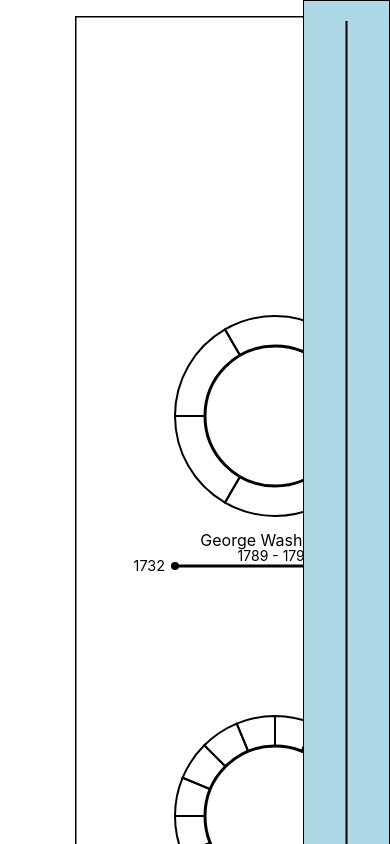
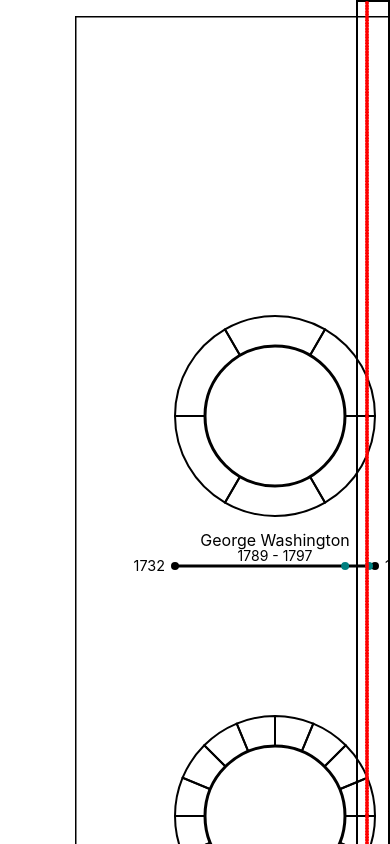
Before and after one commit to vaishalivr/US-Presidents, a Svelte app: page / in a window 390 px wide. Shown: the top 844 px of the page. Built offline with nearby package versions, Linux system fonts and the light colour scheme.

Commit message:
timeline svg made

```diff
--- a/src/components/stickyYearsDiv.svelte
+++ b/src/components/stickyYearsDiv.svelte
@@ -1,67 +1,110 @@
 <script>
   import { presidents } from "../data/presidentsData";
+  import { onMount } from "svelte";
   const currentYear = new Date().getFullYear();
   let totalDots = currentYear - $presidents[0].birthYear;
+  //let totalDots = 150;
   console.log(totalDots);
+  let svgWidth = 0;
+  let svgHeight = 0;
+  const radius = 2;
+
+  const updateDimensions = () => {
+    svgWidth = window.innerWidth;
+    svgHeight = window.innerHeight;
+  };
+
+  onMount(() => {
+    updateDimensions();
+    window.addEventListener("resize", updateDimensions);
+  });
+
+  const handleCircleClick = (event) => {
+    console.log(event.target.id);
+  };
 </script>
 
-<div>
+<div class="desktop-div">
   <svg width="100%" height="100%">
-    <line
-      x1="50%"
-      y1="0%"
-      x2="50%"
-      y2="100%"
+    <rect
+      x="0"
+      y="0"
+      width="100%"
+      height="100%"
+      fill="none"
       stroke="black"
       stroke-width="2"
-      class="mobile-line"
     />
-    <line
-      x1="0%"
-      y1="50%"
-      x2="100%"
-      y2="50%"
+
+    {#each Array(totalDots) as _, index}
+      <circle
+        cx={(index / (totalDots - 1)) * (svgWidth - 2 * radius) + radius}
+        cy="10"
+        r={radius}
+        fill="red"
+        id={`circle-${1732 + index}`}
+        on:click={handleCircleClick}
+        on:keydown={(e) => e.key === "Enter" && handleCircleClick(e)}
+      />
+    {/each}
+  </svg>
+</div>
+
+<div class="mobile-div">
+  <svg width="100%" height="100%">
+    <rect
+      x="0"
+      y="0"
+      width="100%"
+      height="100%"
+      fill="none"
       stroke="black"
       stroke-width="2"
-      class="desktop-line"
     />
+
+    {#each Array(totalDots) as _, index}
+      <circle
+        cx="10"
+        cy={(index / (totalDots - 1)) * (svgHeight - 2 * radius) + radius}
+        r={radius}
+        fill="red"
+        id={`circle-${1732 + index}`}
+        on:click={handleCircleClick}
+        on:keydown={(e) => e.key === "Enter" && handleCircleClick(e)}
+      />
+    {/each}
   </svg>
 </div>
 
 <style>
-  div {
-    font-size: 18px;
-    background-color: lightblue;
+  .desktop-div {
     position: sticky;
     bottom: 0;
     z-index: 10;
     border: 1px solid black;
+    height: 2rem;
     width: 100vw;
-    height: 45px;
+    margin: 0;
+    padding: 0;
   }
-  .mobile-line {
+
+  .mobile-div {
+    position: fixed;
+    top: 0;
+    right: 0;
+    height: 100vh;
+    border: 1px solid black;
+    z-index: 10;
+    width: 2rem;
     display: none;
   }
 
-  .desktop-line {
-    display: block;
-  }
-
-  @media (max-width: 768px) {
-    div {
-      position: fixed;
-      top: 0;
-      right: 0;
-      width: auto;
-      height: 100vh;
-      padding: 20px;
-      width: 45px;
-    }
-    .desktop-line {
+  @media (max-width: 1000px) {
+    .desktop-div {
       display: none;
     }
 
-    .mobile-line {
+    .mobile-div {
       display: block;
     }
   }
```
Also changed, not shown: public/build/bundle.css, public/build/bundle.js, 1 other file (tests, documents, lock files or other folders).
